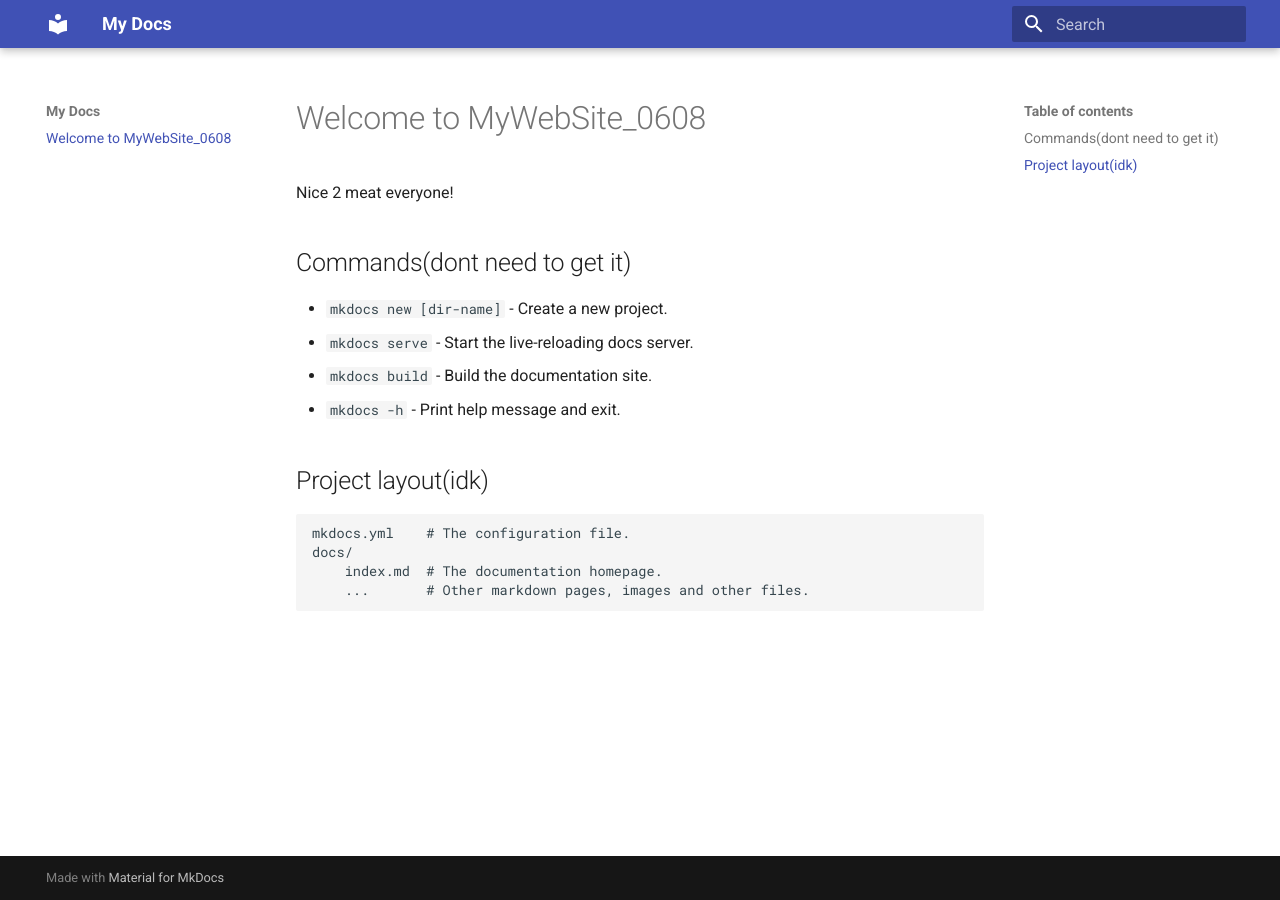
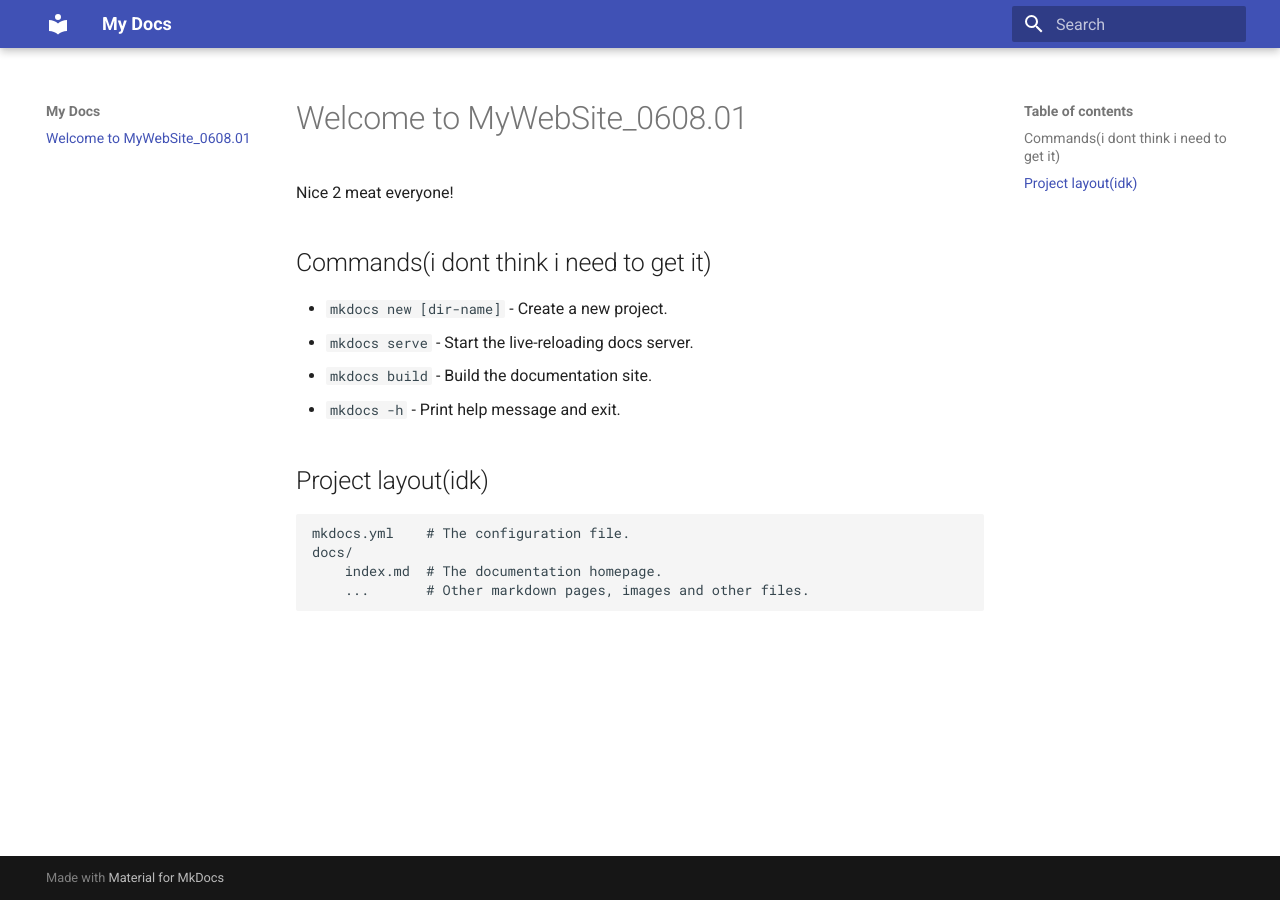
Before and after one commit to Buutters/Buuters.github.io, an MkDocs documentation site: the page built from docs/index.md, in a window 1280 px wide. Built offline with MkDocs 1.6.1 and Material for MkDocs 9.7.7, drawn with Linux system fonts in a browser that asks for light colours.

Commit message:
Update3 index.md

```diff
--- a/docs/index.md
+++ b/docs/index.md
@@ -1,8 +1,8 @@
-# Welcome to MyWebSite_0608
+# Welcome to MyWebSite_0608.01
 
 Nice 2 meat everyone!
 
-## Commands(dont need to get it)
+## Commands(i dont think i need to get it)
 
 * `mkdocs new [dir-name]` - Create a new project.
 * `mkdocs serve` - Start the live-reloading docs server.
```
